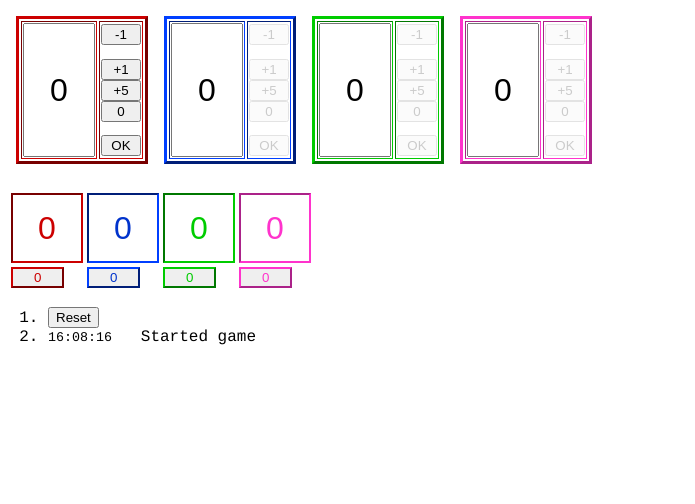
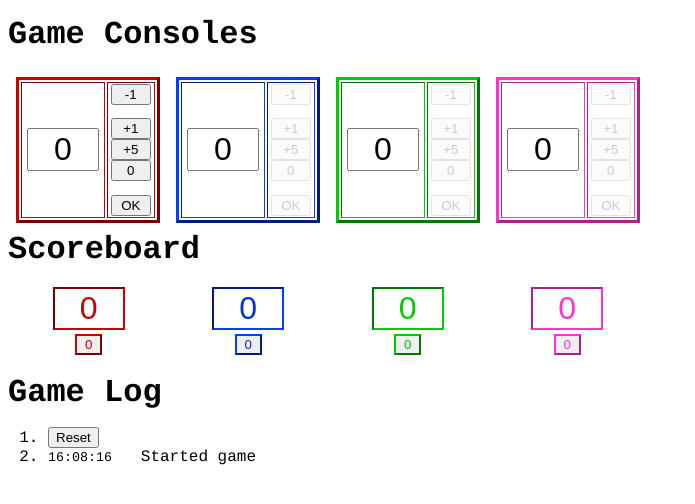
Before and after one commit to rtimmons/scorebot, a plain HTML site: page index.html in a window 1280 px wide. Shown: the whole page, without its empty margins (0-695 px from the left). Drawn offline with Linux system fonts and the light colour scheme.

Commit message:
tweaks idk

```diff
--- a/index.html
+++ b/index.html
@@ -21,9 +21,20 @@
         margin-top: 1em;
     }
 
+    table.scores button.reset {
+        width: 2em;
+    }
+
+    table.console {
+        width: 9em;
+    }
+    table.scores {
+        width: 40em;
+    }
+
     input.score {
         width:2em;
-        height: 4em;
+        /*height: 4em;*/
         font-size:2em;
         text-align: center
     }
@@ -32,6 +43,13 @@
         float: left;
         margin: 0.5em;
         text-align: center;
+    }
+    div.game td {
+        text-align: center;
+    }
+    h1 {
+        clear: left;
+        margin: 0.5em 0;
     }
     .player1 {
         color: #C00;
@@ -55,11 +73,12 @@
 <body>
 
 <div class="game">
+
+<h1>Game Consoles</h1>
+
 <table border="1" class="console player1">
     <tr>
-        <td>
-            <input type="text" class="score" value="0">
-        </td>
+        <td><input type="text" class="score" value="0"></td>
         <td>
             <button class="minus1">-1</button><br>
             <button class="plus1">+1</button><br>
@@ -72,9 +91,7 @@
 
 <table border="1" class="console player2">
     <tr>
-        <td>
-            <input type="text" class="score" value="0">
-        </td>
+        <td><input type="text" class="score" value="0"></td>
         <td>
             <button class="minus1">-1</button><br>
             <button class="plus1">+1</button><br>
@@ -87,9 +104,7 @@
 
 <table border="1" class="console player3">
     <tr>
-        <td>
-            <input type="text" class="score" value="0">
-        </td>
+        <td><input type="text" class="score" value="0"></td>
         <td>
             <button class="minus1">-1</button><br>
             <button class="plus1">+1</button><br>
@@ -102,9 +117,7 @@
 
 <table border="1" class="console player4">
     <tr>
-        <td>
-            <input type="text" class="score" value="0">
-        </td>
+        <td><input type="text" class="score" value="0"></td>
         <td>
             <button class="minus1">-1</button><br>
             <button class="plus1">+1</button><br>
@@ -115,40 +128,23 @@
     </tr>
 </table>
 
-<br style="clear: both;">
-<br style="clear: both;">
-
+<h1>Scoreboard</h1>
 <table class="scores">
     <tr>
-        <td>
-            <input class="score player1" type="text" style="width:2em; height: 2em; font-size:2em; text-align: center" value="0">
-        </td>
-        <td>
-            <input class="score player2" type="text" style="width:2em; height: 2em; font-size:2em; text-align: center" value="0">
-        </td>
-        <td>
-            <input class="score player3" type="text" style="width:2em; height: 2em; font-size:2em; text-align: center" value="0">
-        </td>
-        <td>
-            <input class="score player4" type="text" style="width:2em; height: 2em; font-size:2em; text-align: center" value="0">
-        </td>
+        <td><input class="score player1" type="text" value="0"></td>
+        <td><input class="score player2" type="text" value="0"></td>
+        <td><input class="score player3" type="text" value="0"></td>
+        <td><input class="score player4" type="text" value="0"></td>
     </tr>
     <tr>
-        <td>
-            <button class="player1 reset" style="width:4em">0</button><br>
-        </td>
-        <td>
-            <button class="player2 reset" style="width:4em">0</button><br>
-        </td>
-        <td>
-            <button class="player3 reset" style="width:4em">0</button><br>
-        </td>
-        <td>
-            <button class="player4 reset" style="width:4em">0</button><br>
-        </td>
+        <td><button class="player1 reset">0</button><br></td>
+        <td><button class="player2 reset">0</button><br></td>
+        <td><button class="player3 reset">0</button><br></td>
+        <td><button class="player4 reset">0</button><br></td>
     </tr>
 </table>
 
+<h1>Game Log</h1>
 <ol class="log">
     <li><button class="reset">Reset</button></li>
 </ol>
```
